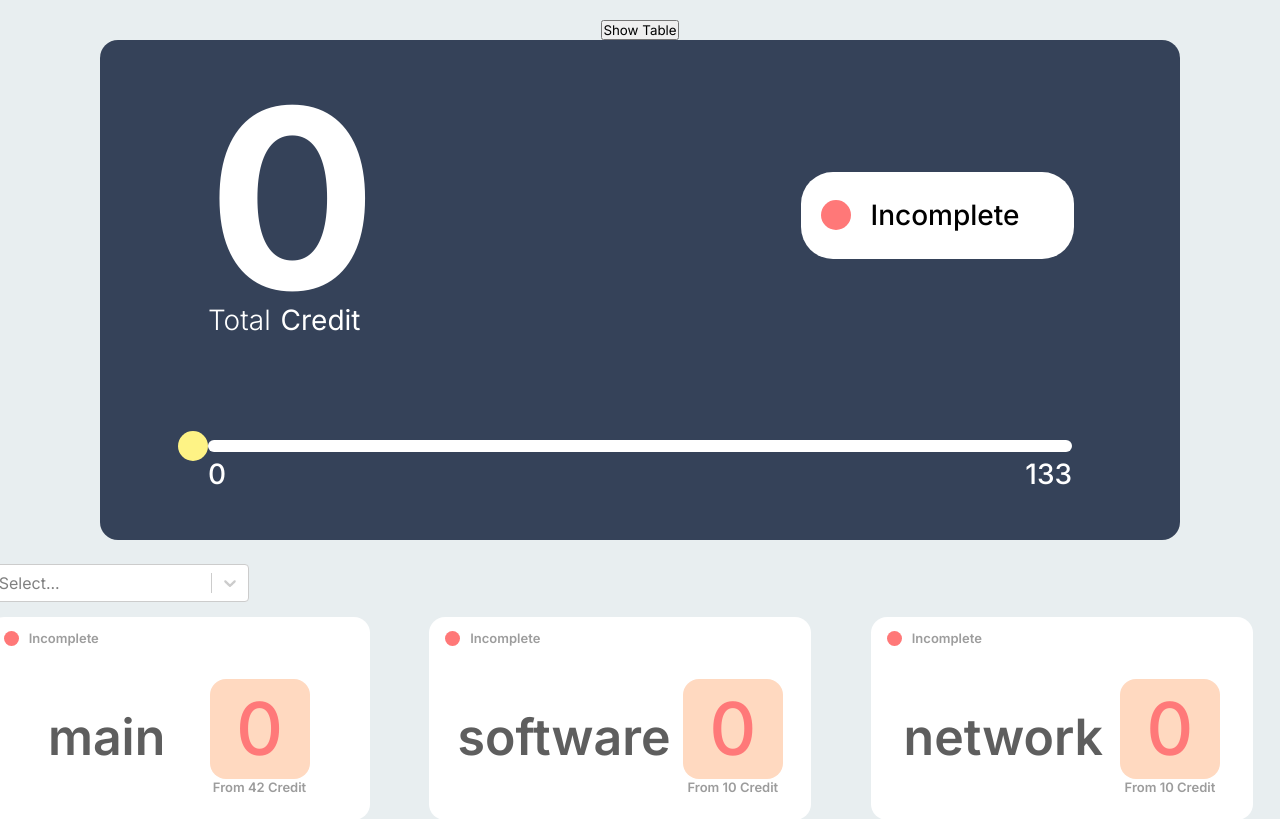
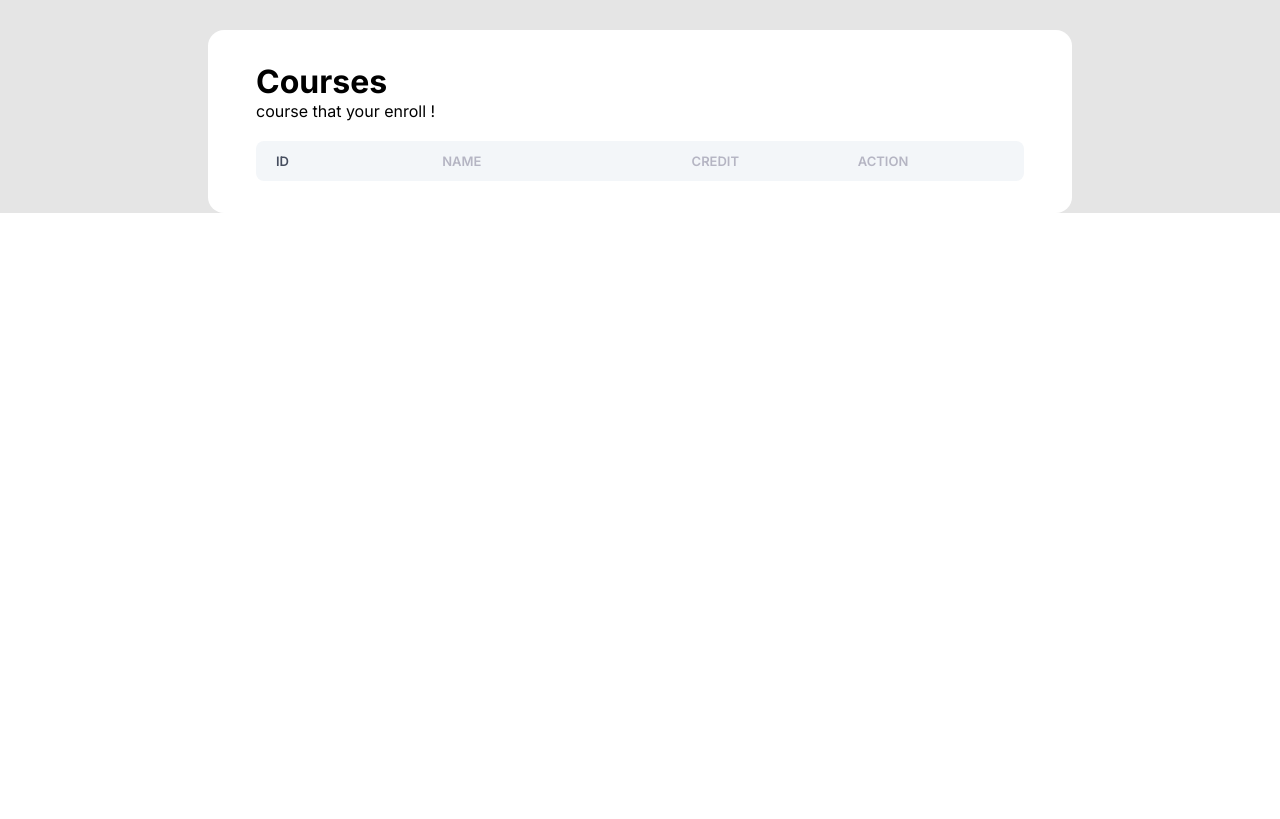
Before and after one commit to aphisit-ths/REDUX-TUTORIAL, a React (Create React App) app: page /table in a window 1280 px wide. Shown: the top 819 px of the page. Built offline with nearby package versions, Linux system fonts and the light colour scheme.

Commit message:
add table

```diff
--- a/package.json
+++ b/package.json
@@ -1,6 +1,6 @@
 {
   "name": "redux-ts",
-  "homepage": "https://aphisit-ths.github.io",
+  "homepage": "https://aphisit-ths.github.io/Ja-job-yang/",
   "version": "0.1.0",
   "private": true,
   "dependencies": {
@@ -18,6 +18,7 @@
     "react-dom": "^18.2.0",
     "react-hook-form": "^7.32.2",
     "react-redux": "8.0.2",
+    "react-router-dom": "^6.3.0",
     "react-scripts": "5.0.1",
     "react-select": "^5.3.2",
     "redux": "4.2.0",
@@ -56,6 +57,7 @@
   "devDependencies": {
     "@types/underscore": "^1.11.4",
     "autoprefixer": "^10.4.7",
+    "gh-pages": "^4.0.0",
     "postcss": "^8.4.14",
     "tailwindcss": "^3.1.4"
   }
--- /dev/null
+++ b/src/components/table/RowOfTable.tsx
@@ -0,0 +1,39 @@
+import React, { useEffect } from 'react'
+import { RootState } from '../../state'
+import { useSelector, useDispatch } from 'react-redux'
+import { addSubject } from '../../state/reducers/semester'
+import { PayloadType } from '../../state'
+import Select from 'react-select'
+import { useForm, SubmitHandler, Controller } from "react-hook-form";
+import { updateByType } from '../../state/reducers/checker'
+import { credit, semester, subjecttype } from "./utils"
+import _ from "underscore"
+
+
+export const RowOfTable: React.FC = () => {
+
+  const { data } = useSelector((state: RootState) => state.semester)
+  var sorted_data = _.sortBy(data, "semester")
+
+  return (<>
+    {sorted_data.map((data, i) => (
+      <>
+        <div className='semester-divider'>
+          <p className='semester'>semester : {data.semester}</p>
+        </div>
+        {data.subjects.map((e, i) => (
+          <div className='row' key={i}>
+            <p >{e.id}</p>
+            <div className='name-type'>
+              <p> {e.name}</p>
+              <span>{e.type}</span>
+            </div>
+            <p>{e.credit}</p>
+            <p>Delelte</p>
+          </div>
+        ))}
+      </>
+    ))}
+  </>
+  )
+}
--- a/src/components/table/table.scss
+++ b/src/components/table/table.scss
@@ -1,93 +1,90 @@
 /*   color variables */
-$clr-primary: #81d4fa;
-$clr-primary-light: #e1f5fe;
-$clr-primary-dark: #4fc3f7;
-$clr-gray100: #f9fbff;
-$clr-gray150: #f4f6fb;
-$clr-gray200: #eef1f6;
-$clr-gray300: #e1e5ee;
-$clr-gray400: #767b91;
-$clr-gray500: #4f546c;
-$clr-gray600: #2a324b;
-$clr-gray700: #161d34;
-$clr-pending: #fff0c2;
-$clr-pending-font: #a68b00;
-$clr-unpaid: #ffcdd2;
-$clr-unpaid-font: #c62828;
-$clr-paid: #c8e6c9;
-$clr-paid-font: #388e3c;
-$clr-link: #2962ff;
 
+@import url('https://fonts.googleapis.com/css2?family=Poppins:ital,wght@0,100;0,200;0,300;0,400;0,500;0,600;0,700;0,800;0,900;1,100;1,200;1,300;1,400;1,500;1,600;1,700;1,800;1,900&display=swap');
 /*   border radius */
-$radius: 0.2rem;
-
+* {
+  font-family: 'Poppins', sans-serif;
+}
 .table-page {
   width: 100vw;
-  height: 50vh;
-  overflow-y: scroll;
   display: flex;
-  justify-content: center;
   align-items: center;
-  z-index: 50;
-  position: relative;
-  table {
-    border-collapse: collapse;
-    box-shadow: 0 5px 10px $clr-gray300;
-    background-color: white;
-    text-align: left;
-    border-radius: 30px;
-    position: absolute;
-    top: 0;
-    input {
-      background: #ffff;
-      border-radius: 8px;
+  flex-direction: column;
+  padding-top: 30px;
+  background: #e5e5e5;
+
+  .table-wrapper {
+    width: 60%;
+    display: flex;
+    justify-content: center;
+    flex-direction: column;
+    gap: 20px;
+    background: #ffff;
+    padding: 2em 3rem;
+    border-radius: 16px;
+    .table {
       border: none;
-      outline: none;
-      height: auto;
-      font-size: 20px;
-      padding-left: 10px;
-      padding-top: 0.2em;
-      padding-bottom: 0.2em;
-    }
-    button {
-      height: auto;
+      border-collapse: collapse;
       width: 100%;
-      background: #6f9389;
-      border-radius: 8px;
-      outline: none;
-      border: none;
-      cursor: pointer;
-      font-size: 20px;
-      font-weight: 500;
-      color: #ffff;
-      padding: 0.5em 1em 0.5em 1em;
-    }
-    thead {
-      box-shadow: 0 5px 10px $clr-gray300;
-    }
 
-    th {
-      padding: 1rem 2rem;
-      text-transform: uppercase;
-      font-size: 1rem;
-      font-weight: 600;
-      position: sticky;
-    }
+      .table-header {
+        display: grid;
+        grid-template-columns: 1fr 1.5fr 1fr 1fr;
+        height: 40px;
+        align-items: center;
+        background: #f3f6f9;
+        border-radius: 8px;
+        padding-left: 20px;
+        p {
+          text-transform: uppercase;
+          font-size: 13px;
+          font-weight: 600;
+          color: #b5b5c3;
+        }
+        p:nth-child(1) {
+          color: #464e5f;
+        }
+      }
+      .semester-divider {
+        width: 10%;
+        padding: 10px 10px;
+        border-radius: 4px;
+        display: flex;
+        justify-content: center;
+        align-items: center;
+        background: #464e5f;
+        font-size: 12px;
+        font-weight: 600;
+      }
+      .row {
+        width: 100%;
+        height: 50px;
+        display: grid;
+        grid-template-columns: 1fr 1.5fr 1fr 1fr;
+        align-items: center;
+        padding-left: 20px;
 
-    td {
-      padding: 1rem 2rem;
-    }
-
-    .subject-id {
-      text-decoration: none;
-      color: $clr-link;
-    }
-    tr:nth-child(even) {
-      background-color: #f1f1f1;
-    }
-    .semester {
-      color: #2962ff;
-      font-weight: bold;
+        .name-type {
+          p {
+            font-size: 12px;
+            font-weight: 600;
+            color: #464e5f;
+            text-transform: capitalize;
+          }
+          span {
+            font-size: 12px;
+            font-weight: 500;
+            color: #b5b5c3;
+            text-transform: capitalize;
+          }
+        }
+        p {
+          font-size: 12px;
+          font-weight: 600;
+          color: #464e5f;
+          text-transform: capitalize;
+        }
+      }
     }
   }
 }
--- a/src/components/table/table.tsx
+++ b/src/components/table/table.tsx
@@ -8,14 +8,11 @@ import { useForm, SubmitHandler, Controller } from "react-hook-form";
 import { updateByType } from '../../state/reducers/checker'
 import { credit, semester, subjecttype } from "./utils"
 import _ from "underscore"
+import { RowOfTable } from './RowOfTable'
 
 import "./table.scss"
 const Table: React.FC = () => {
   const dispatch = useDispatch()
-
-  const { data } = useSelector((state: RootState) => state.semester)
-  var sorted_data = _.sortBy(data, "semester")
-
   const { register, formState: { errors }, handleSubmit, control, reset } = useForm<any>();
 
   const onSubmit: SubmitHandler<any> = async (input) => {
@@ -32,20 +29,22 @@ const Table: React.FC = () => {
     await dispatch(updateByType())
     reset()
   };
+
   return (
-    <form className='table-page' onSubmit={handleSubmit(onSubmit)} >
-      <table>
-        <thead>
-          <tr>
-            <th>id</th>
-            <th>name</th>
-            <th>type</th>
-            <th>semester</th>
-            <th>credit</th>
-            <th>action</th>
-          </tr>
-        </thead>
-        <tr>
+    <div className='table-page'>
+      <form className='table-wrapper' onSubmit={handleSubmit(onSubmit)} >
+        <div>
+          <h1>Courses</h1>
+          <p>course that your enroll !</p>
+        </div>
+        <div className='table'>
+          <div className='table-header'>
+            <p>id</p>
+            <p>name</p>
+            <p>credit</p>
+            <p>action</p>
+          </div>
+          {/* <div className='table-header'>
             <td>
               <p > <input {...register("id")} className="id" /></p>
             </td>
@@ -76,38 +75,14 @@ const Table: React.FC = () => {
             <td>
               <button type="submit">submit</button>
             </td>
-        </tr>
-        {sorted_data.map((data, i) => (
-          <>
-            <tr>
-              <td className='semester'>semester : {data.semester}</td>
-            </tr>
-            {data.subjects.map((e, i) => (
-              <tr key={i}>
-                <td>
-                  <p >{e.id}</p>
-                </td>
-                <td>
-                  <p> {e.name}</p>
-                </td>
-                <td>
-                  <p>{e.type}</p>
-                </td>
-                <td>
-                  <p>{data.semester}</p>
-                </td>
-                <td>
-                  <p>{e.credit}</p>
-                </td>
-                <td>
-                  <p>Delelte</p>
-                </td>
-              </tr>
-            ))}
-          </>
-        ))}
-      </table>
+          </div > */}
+
+          <RowOfTable />
+
+        </div >
       </form >
+    </div>
+
   )
 }
 
--- a/src/index.tsx
+++ b/src/index.tsx
@@ -1,18 +1,24 @@
 import { Provider } from "react-redux";
 import { store } from "./state";
-
+import { BrowserRouter, Routes, Route } from "react-router-dom";
 import React from 'react';
 import ReactDOM from 'react-dom/client';
 import App from './App';
 import reportWebVitals from './reportWebVitals';
-
+import Table from "./components/table/table";
 const root = ReactDOM.createRoot(
   document.getElementById('root') as HTMLElement
 );
 root.render(
   <React.StrictMode>
     <Provider store={store}>
-      <App />
+      <BrowserRouter>
+        <Routes >
+          <Route path="/" element={<App />} />
+          <Route path="/table" element={<Table />} />
+        </Routes>
+
+      </BrowserRouter>
     </Provider>
   </React.StrictMode>
 );
--- a/src/state/reducers/semester.ts
+++ b/src/state/reducers/semester.ts
@@ -23,7 +23,7 @@ export const semesterSlice = createSlice({
   name: 'semester',
   initialState: initailState,
   reducers: {
-    addSubject: (state, action) => {
+    addSubject: (state: IAllSemester, action) => {
       const input: PayloadType = action.payload;
       const isAlreadySemester = state.data.findIndex((sem) => {
         return sem.semester === input.semester;
```
Also changed, not shown: 1 other file (tests, documents, lock files or other folders). Lines whose indentation alone changed are shown as unchanged.
